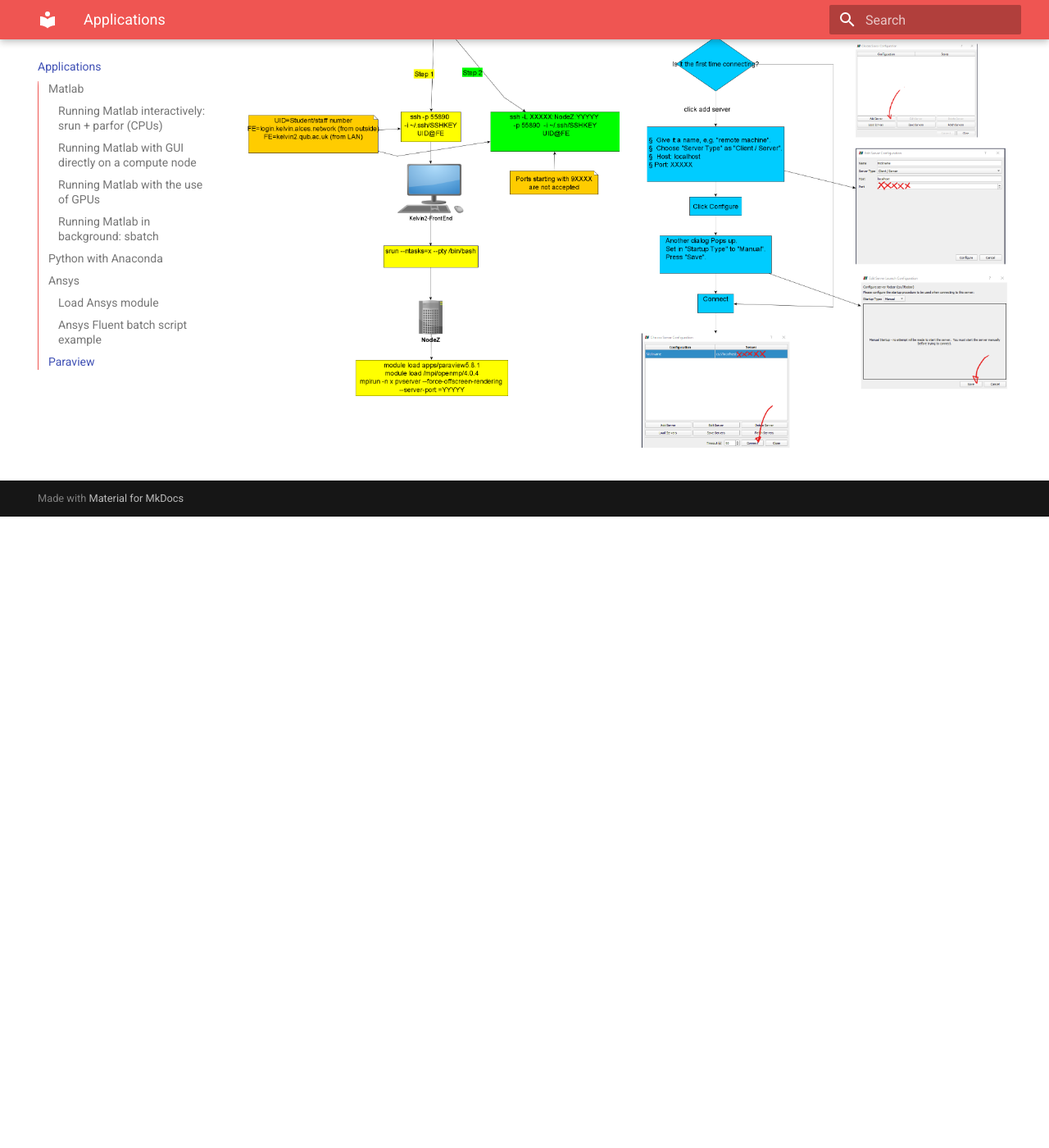
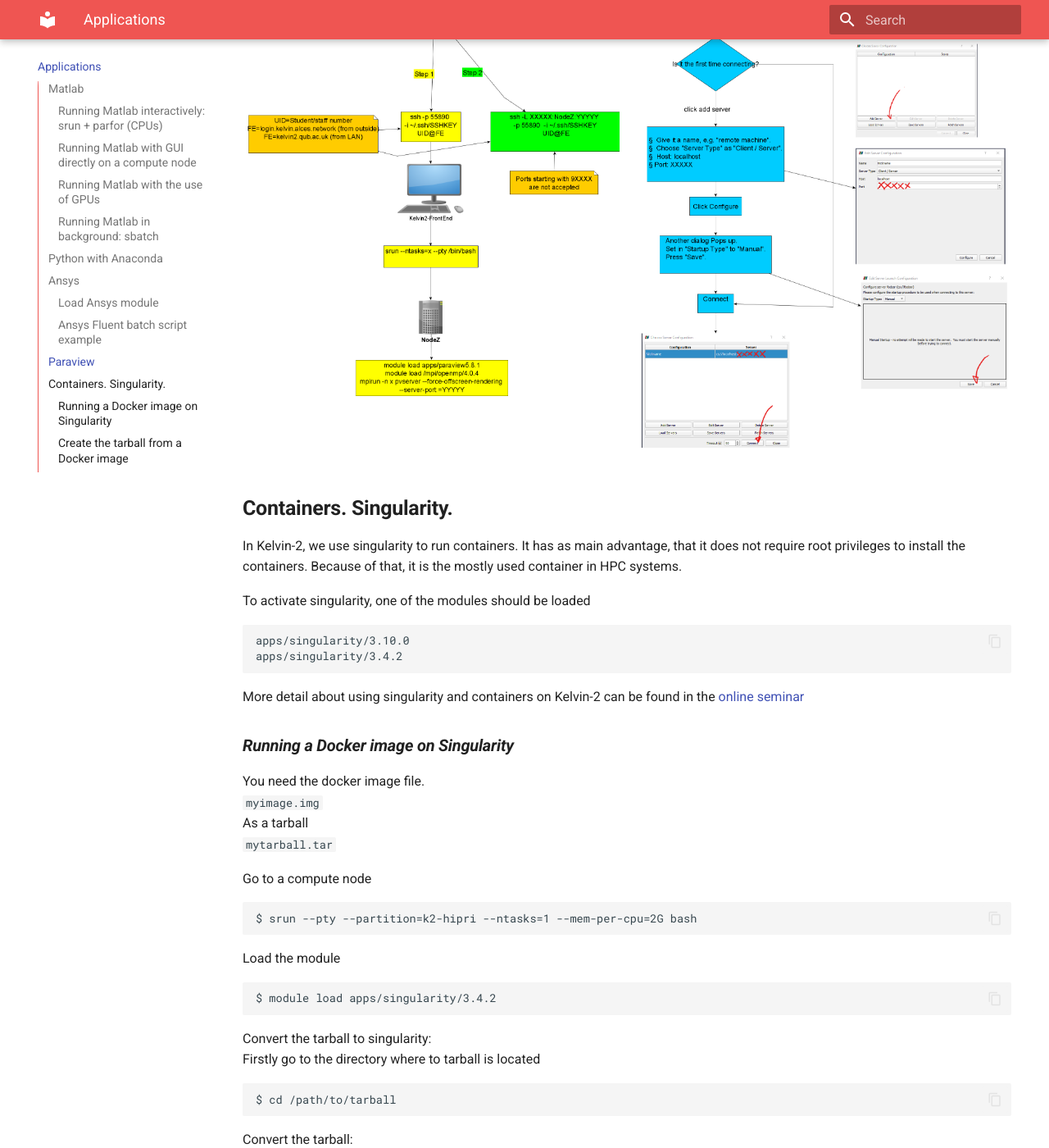
Before and after one commit to ethanbradley/nihpc-documentation, an MkDocs documentation site: the page built from docs/Applications.md, in a window 1280 px wide and 1400 px high, scrolled down 8337 px. Shown: the whole window at 82% size. Built offline with MkDocs 1.6.1 and Material for MkDocs 9.7.7, drawn with Linux system fonts in a browser that asks for light colours; before the commit the page ends 8967 px from its top, so only the background shows below that; some of the changed text lies outside the part shown.

Commit message:
Add Application Singularity 26/Jun/2023

```diff
--- a/docs/Applications.md
+++ b/docs/Applications.md
@@ -297,3 +297,53 @@
 Once you created the client the first time, you can recover it the next time you open Paraview, you do not need to create it again, and you can connect directly in the step 3.
 
 ![Paraview Frontend](assets/Paraview_fronted.png)
+
+## **Containers. Singularity.**
+
+In Kelvin-2, we use singularity to run containers.
+It has as main advantage, that it does not require root privileges to install the containers. Because of that, it is the mostly used container in HPC systems.
+
+To activate singularity, one of the modules should be loaded
+
+    apps/singularity/3.10.0
+    apps/singularity/3.4.2
+
+More detail about using singularity and containers on Kelvin-2 can be found in the
+[online seminar](https://gitlab.qub.ac.uk/qub_hpc/applications/-/tree/master/Singularity%20Seminar){target=blank}
+
+### ***Running a Docker image on Singularity***
+
+You need the docker image file. </br>
+`myimage.img`</br>
+As a tarball </br>
+`mytarball.tar`
+
+Go to a compute node
+
+    $ srun --pty --partition=k2-hipri --ntasks=1 --mem-per-cpu=2G bash
+
+Load the module
+
+    $ module load apps/singularity/3.4.2
+
+Convert the tarball to singularity:</br>
+Firstly go to the directory where to tarball is located</br>
+
+    $ cd /path/to/tarball
+
+Convert the tarball:
+
+    $ singularity build --sandbox mytarball docker-archive://mytarball.tar
+
+Execute the image
+
+    $ singularity shell myimage
+    $ singularity exec myimage mycommand
+    $ singularity run myimage
+
+
+### ***Create the tarball from a Docker image***
+
+These steps should be done in your local computer, where you have docker. Once you create the tarball, you have to copy it to Kelvin-2 and create the singularity image in Kelvin-2.
+
+    <my_local_machine>$ docker save my_docker_image -o mytarball.tar
```
Also changed, not shown: docs/Compilers.md (+1 -3 lines), docs/Getting Started.md (+8 -4 lines).
